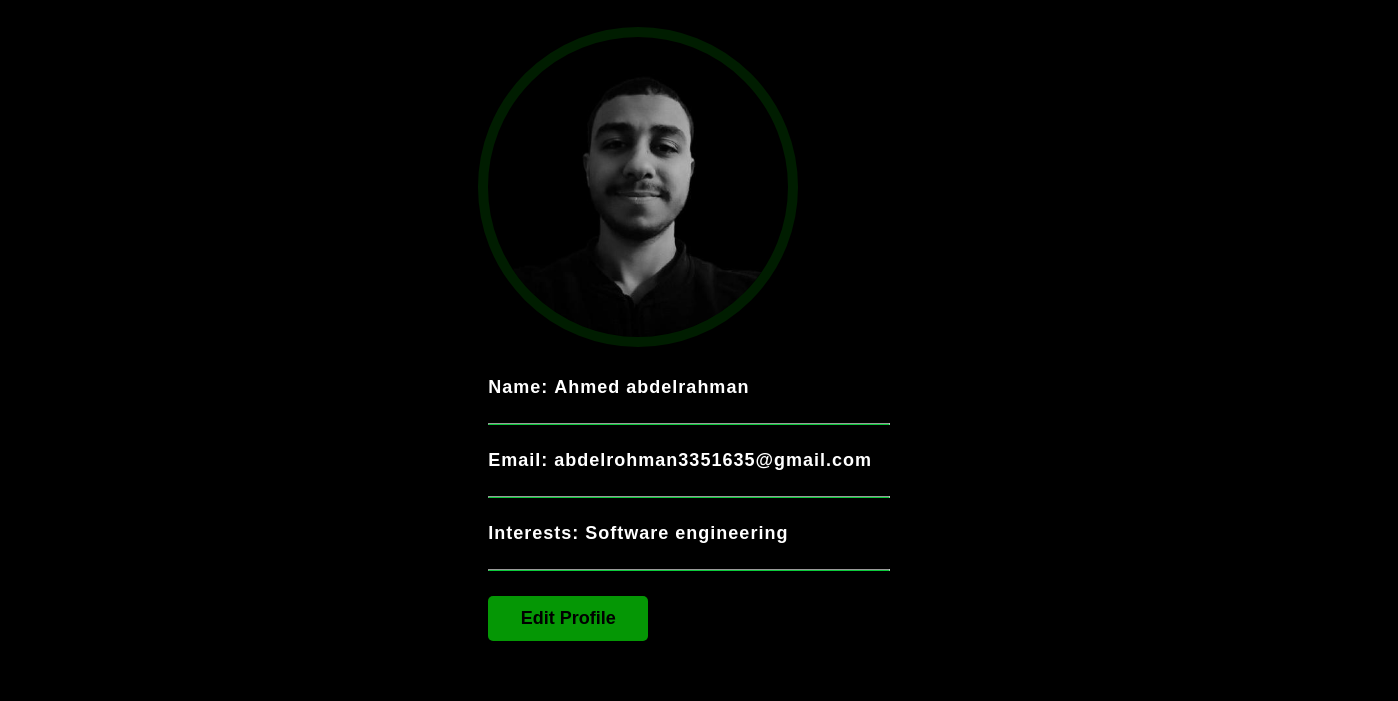
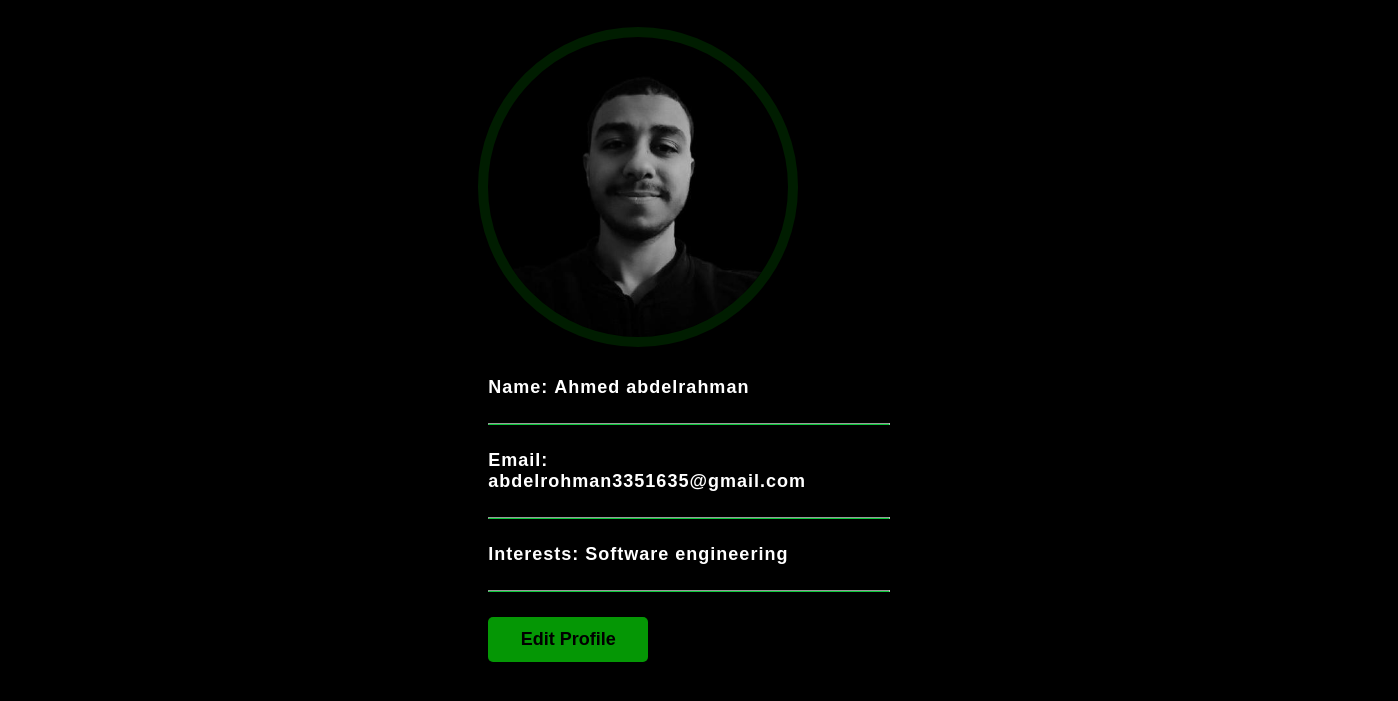
Before and after one commit to Ahmed-DotNetDev/Profile-Editing, a plain HTML site: page index.html in a window 1280 px wide. Shown: the part 69-770 px from the top of the page, 1398 px wide, since content can reach past the window. Drawn offline with Linux system fonts and the light colour scheme.

Commit message:
ADD some feature

```diff
--- a/style.scss
+++ b/style.scss
@@ -36,8 +36,7 @@ img {
 }
 
 div {
-    margin: 40px auto;
-    width: 80%;
+    margin: 40px 20%;
 }
 
 hr {
@@ -70,7 +69,8 @@ input {
     padding: 10px;
     background-color: $background-color_4;
     border-radius: 8px;
-    &:focus{
+
+    &:focus {
         outline: 2px solid #15ca15;
         border-radius: 22px;
     }
```
Also changed, not shown: style.css, 1 other file.
